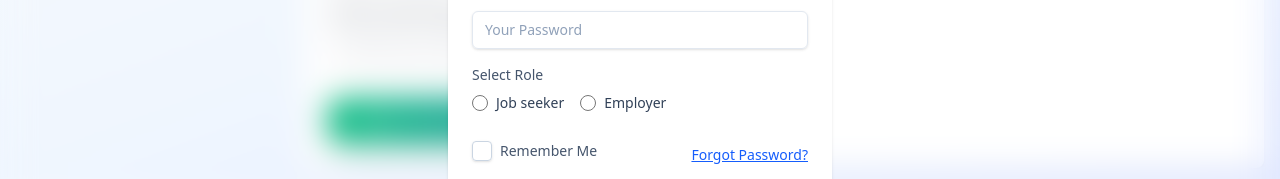
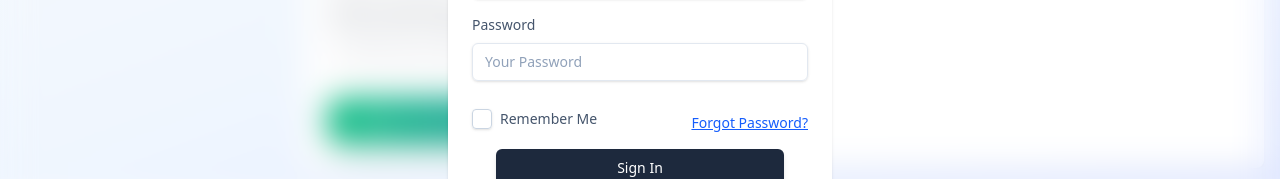
Before and after one commit to furqi-code/full_Stack-Job_portal, a React app in the folder frontend/: page /account/change-password in a window 1280 px wide. Both pictures are taken after a click on the button "Login". Shown: the part 337-516 px from the top of the page. Built offline with nearby package versions, Linux system fonts and the light colour scheme; no server answers.

Commit message:
refactor: remove role handling from login components

```diff
--- a/frontend/src/components/pages/signinDialog.jsx
+++ b/frontend/src/components/pages/signinDialog.jsx
@@ -11,7 +11,6 @@ export function SigninDialog({
   const { setIsloggedin, setUser_type } = useContext(jobContext);
   const emailRef = useRef();
   const passwordRef = useRef();
-  const [role, setRole] = useState("");
   const [error, setError] = useState("");
   const [success, setSuccess] = useState("");
   const navigate = useNavigate();
@@ -28,7 +27,6 @@ export function SigninDialog({
       data: {
         email,
         password,
-        role,
       },
       withCredentials: true,
     })
@@ -43,7 +41,7 @@ export function SigninDialog({
       })
 
       .catch(() => {
-        setError("Invalid Email / Role / Password");
+        setError("Invalid Email / Password");
       });
   };
 
@@ -88,52 +86,6 @@ export function SigninDialog({
                   placeholder="Your Password"
                   autoComplete="on"
                 />
-              </div>
-
-              {/* ROLE RADIO GROUP */}
-              <div className="w-full max-w-sm min-w-[200px]">
-                <p className="block mb-2 text-sm text-slate-600">Select Role</p>
-                <div className="flex items-center gap-4">
-                  <label className="inline-flex items-center cursor-pointer">
-                    <input
-                      type="radio"
-                      name="role"
-                      value="job_seeker"
-                      className="h-4 w-4 text-slate-800 border-slate-300 focus:ring-slate-500"
-                      checked={role === "job_seeker"}
-                      onChange={(e) => setRole(e.target.value)}
-                    />
-                    <span className="ml-2 text-sm text-slate-700">
-                      Job seeker
-                    </span>
-                  </label>
-
-                  <label className="inline-flex items-center cursor-pointer">
-                    <input
-                      type="radio"
-                      name="role"
-                      value="employer"
-                      className="h-4 w-4 text-slate-800 border-slate-300 focus:ring-slate-500"
-                      checked={role === "employer"}
-                      onChange={(e) => setRole(e.target.value)}
-                    />
-                    <span className="ml-2 text-sm text-slate-700">
-                      Employer
-                    </span>
-                  </label>
-
-                  {/* <label className="inline-flex items-center cursor-pointer">
-                    <input
-                      type="radio"
-                      name="role"
-                      value="admin"
-                      className="h-4 w-4 text-slate-800 border-slate-300 focus:ring-slate-500"
-                      checked={role === "admin"}
-                      onChange={(e) => setRole(e.target.value)}
-                    />
-                    <span className="ml-2 text-sm text-slate-700">Admin</span>
-                  </label> */}
-                </div>
               </div>
 
               <div className="inline-flex justify-between items-center mt-2">
```
Also changed, not shown: 1 other file (tests, documents, lock files or other folders).
